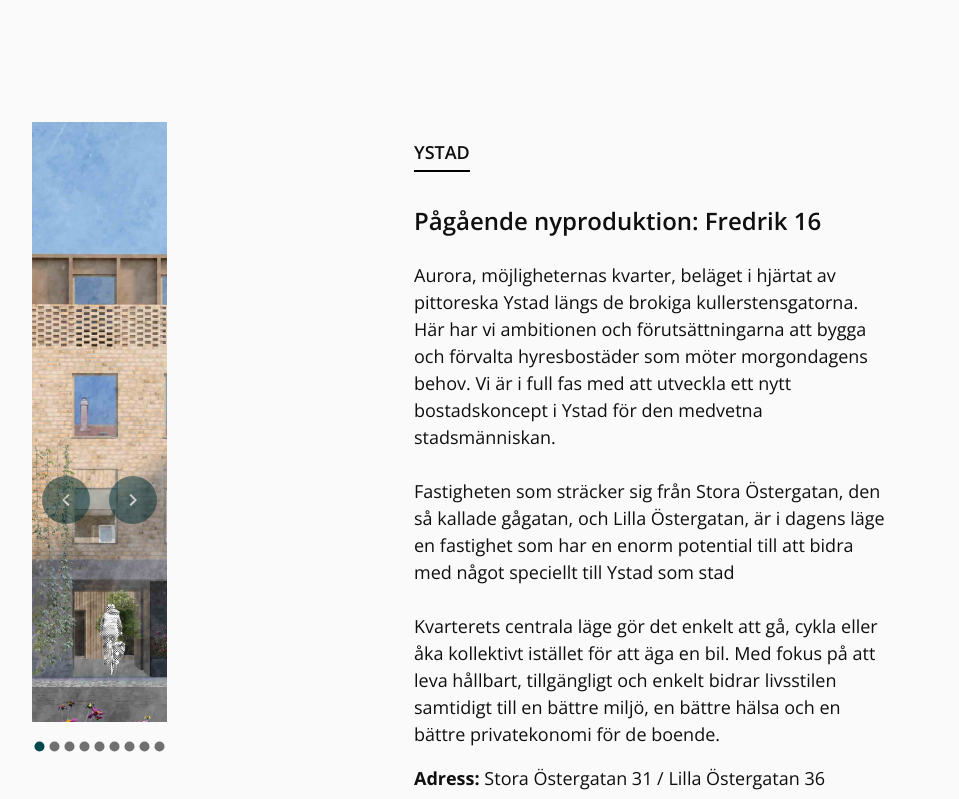
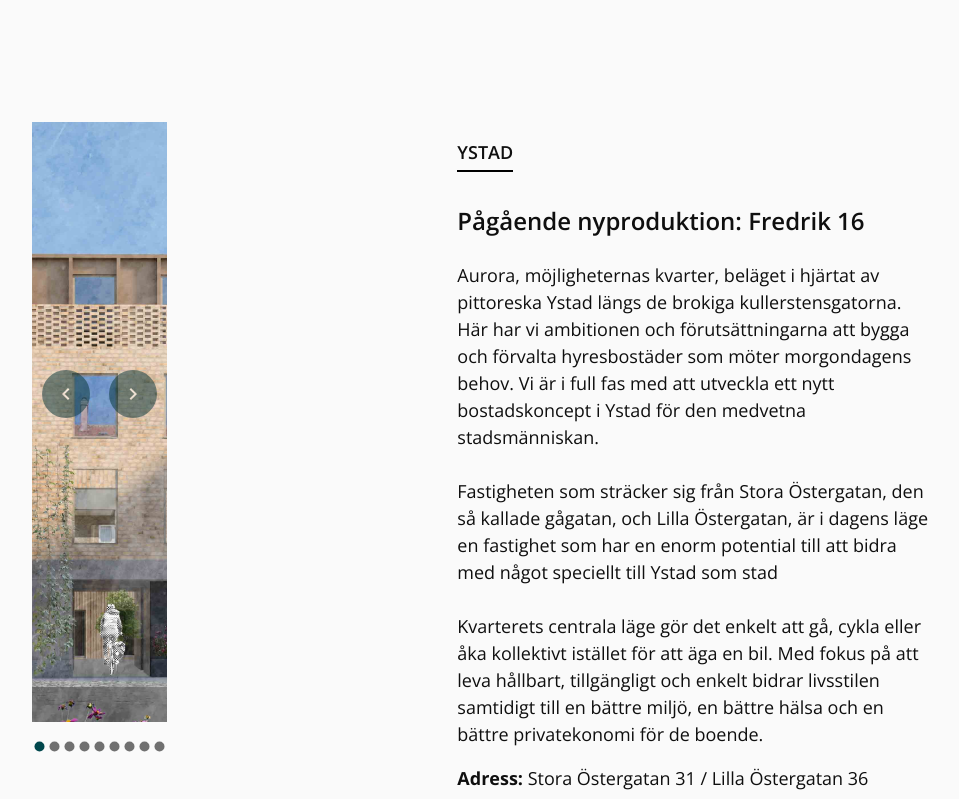
Before and after one commit to lukeperrin10/timotuz, a React (Create React App) app: page /vara_fastigheter in a window 1280 px wide. Shown: the part 740-1539 px from the top of the page, without its empty margins (264-1223 px from the left). Built offline with nearby package versions, Linux system fonts and the light colour scheme.

Commit message:
Fix on buttons for slider so they dont move up and down

```diff
--- a/src/components/PropertyCardDynamic.jsx
+++ b/src/components/PropertyCardDynamic.jsx
@@ -50,7 +50,7 @@ const PropertyCardDynamic = ({
         xs={12}
         className={classes.propertyRow}
         style={border && !mobile ? { border: '3px solid #00474C' } : undefined}>
-        <Grid item container justifyContent='center' lg={5}>
+        <Grid item container className={classes.imageContainer} justifyContent='center' lg={5}>
           <Slider autoPlay={false} animation='fade'>
             {listOfImages}
           </Slider>
--- a/src/theme/themePropertiesSection.js
+++ b/src/theme/themePropertiesSection.js
@@ -4,14 +4,14 @@ const propertySectionStyle = makeStyles((theme) => ({
   viewContainer: {
     [theme.breakpoints.up('xs')]: {
       marginTop: '7px',
-      padding: '0'
+      padding: '0',
     },
     [theme.breakpoints.up('sm')]: {
       marginTop: '14px',
     },
     [theme.breakpoints.up('lg')]: {
       marginTop: '4rem',
-      padding: '0 24px'
+      padding: '0 24px',
     },
   },
   headerTextContainer: {
@@ -35,6 +35,15 @@ const propertySectionStyle = makeStyles((theme) => ({
     },
     [theme.breakpoints.up('lg')]: {
       padding: '110px 0',
+    },
+  },
+  imageContainer: {
+    [theme.breakpoints.up('lg')]: {
+      height: '600px',
+      width: '100%',
+      maxHeight: '600px',
+      maxWidth: '600px',
+      minWidth: '600px',
     },
   },
   imageSlider: {
@@ -126,7 +135,7 @@ const propertySectionStyle = makeStyles((theme) => ({
     },
   },
   sliderButton: {
-    margin: '50% 10px',
+    margin: 'auto 10px',
     color: 'white',
     backgroundColor: theme.palette.secondary.main,
     opacity: '0.5',
```
